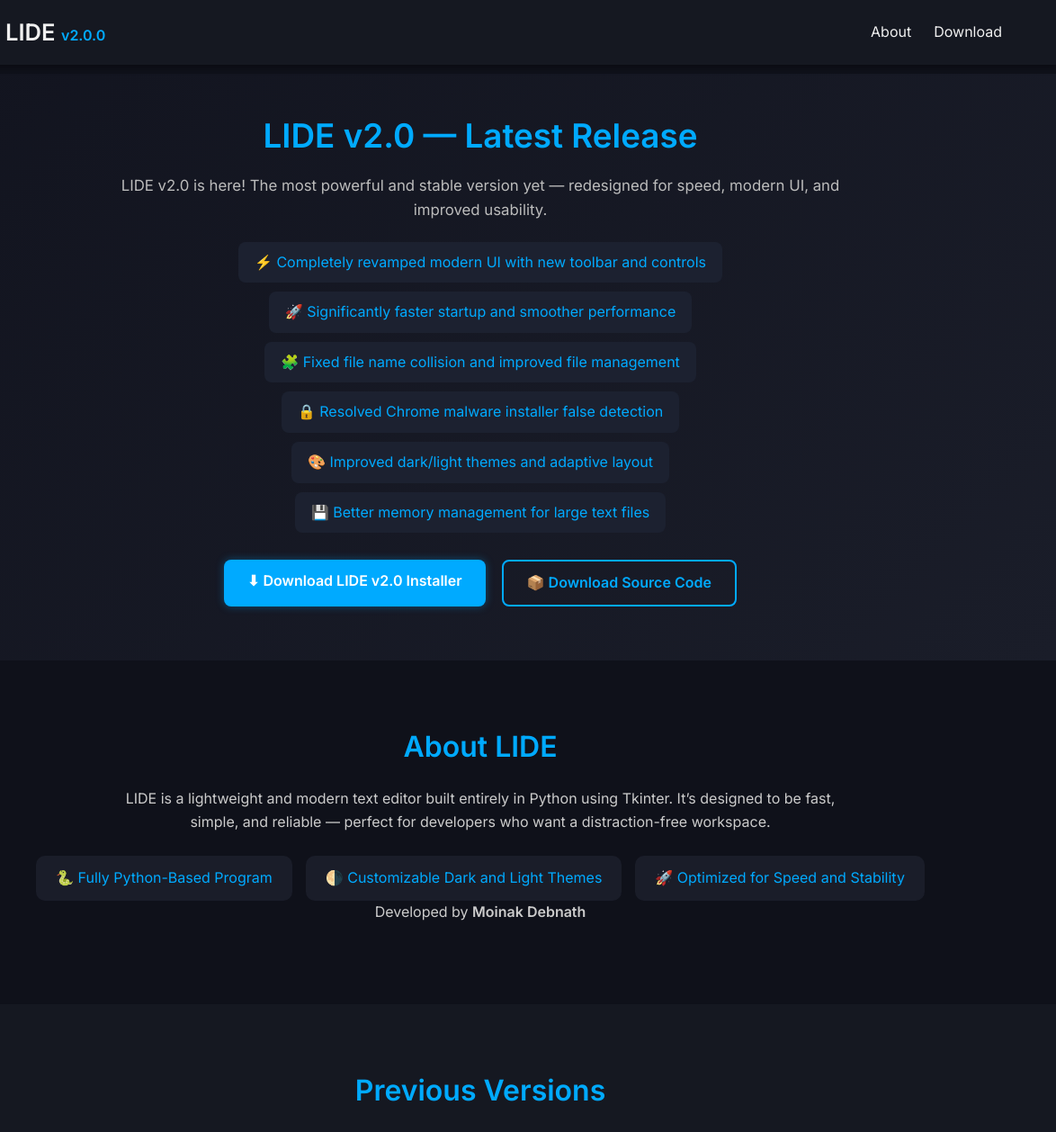
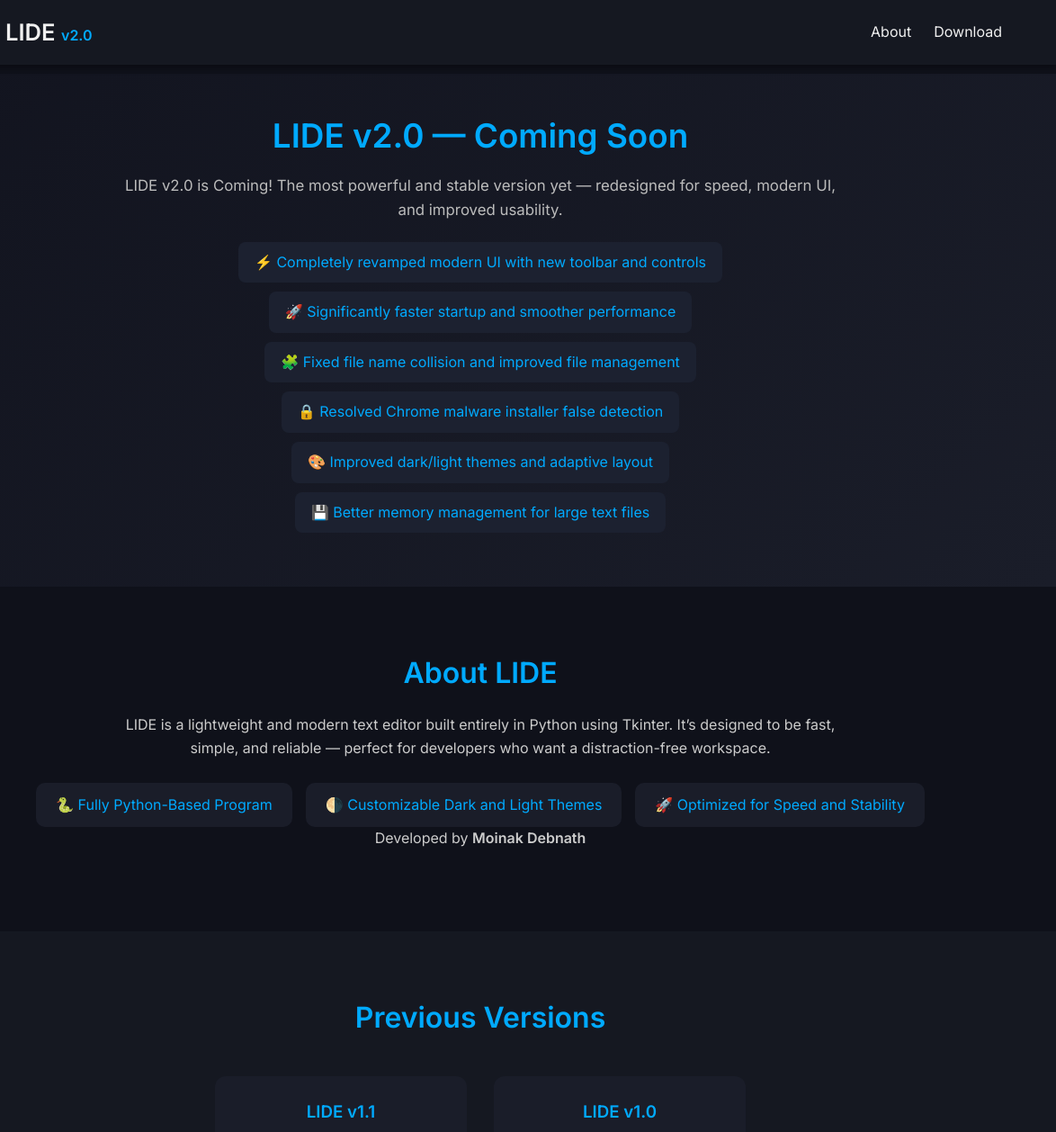
Before and after one commit to Codebyte15/Lide_Code, a plain HTML site: page index.html in a window 1280 px wide. Shown: the top 1258 px of the page at 90% size, 106-1280 px from the left. Drawn offline with Linux system fonts and the light colour scheme.

Commit message:
Revise index.html for LIDE v2.0 release
Updated the HTML structure and content for LIDE v2.0 release.

```diff
--- a/index.html
+++ b/index.html
@@ -11,7 +11,7 @@
   <header class="navbar">
     <div class="logo">
       <img src="lide.png" alt="LIDE Logo" />
-      <h1>LIDE <span class="version">v2.0.0</span></h1>
+      <h1>LIDE <span class="version">v2.0</span></h1>
     </div>
     <nav>
       <ul>
@@ -21,11 +21,11 @@
     </nav>
   </header>
 
-  <!-- 🚀 LIDE v2.0.0 LATEST RELEASE SECTION -->
+  <!-- 🚀 LIDE v2.0 LATEST RELEASE SECTION -->
   <section id="download" class="latest-release">
-    <h2>LIDE v2.0 — <span class="highlight">Latest Release</span></h2>
+    <h2>LIDE v2.0 — <span class="highlight">Coming Soon</span></h2>
     <p class="release-desc">
-      LIDE v2.0 is here! The most powerful and stable version yet — redesigned for speed, modern UI, and improved usability.
+      LIDE v2.0 is Coming! The most powerful and stable version yet — redesigned for speed, modern UI, and improved usability.
     </p>
 
     <div class="features">
@@ -39,10 +39,6 @@
       </ul>
     </div>
 
-    <div class="buttons">
-      <a href="https://github.com/Moinak15/LIDE_editor/releases/download/v2.0.0/LIDE_v2.0.0_Setup.zip" class="btn primary">⬇ Download LIDE v2.0 Installer</a>
-      <a href="https://github.com/Moinak15/LIDE_editor/releases/download/v2.0.0/LIDE_v2.0.0_Source.zip" class="btn secondary">📦 Download Source Code</a>
-    </div>
   </section>
 
   <!-- ABOUT SECTION -->
@@ -66,7 +62,7 @@
     <div class="version-list">
 
       <div class="version-card">
-        <h3>LIDE v1.1.0</h3>
+        <h3>LIDE v1.1</h3>
         <p>Refined performance, improved Python execution, and overall stability improvements.</p>
         <div class="buttons small">
           <a href="https://github.com/Moinak15/LIDE_editor/releases/download/v1.1.0/LIDE_v1.1.0_Setup.exe" class="btn secondary">⬇ Installer</a>
@@ -75,7 +71,7 @@
       </div>
 
       <div class="version-card">
-        <h3>LIDE v1.0.0</h3>
+        <h3>LIDE v1.0</h3>
         <p>The first public release featuring the base editor, dark mode, and preview window.</p>
         <div class="buttons small">
           <a href="https://github.com/Moinak15/LIDE_editor/releases/download/v1.0.0/LIDE_v1.0.0_Setup.exe" class="btn secondary">⬇ Installer</a>
```
